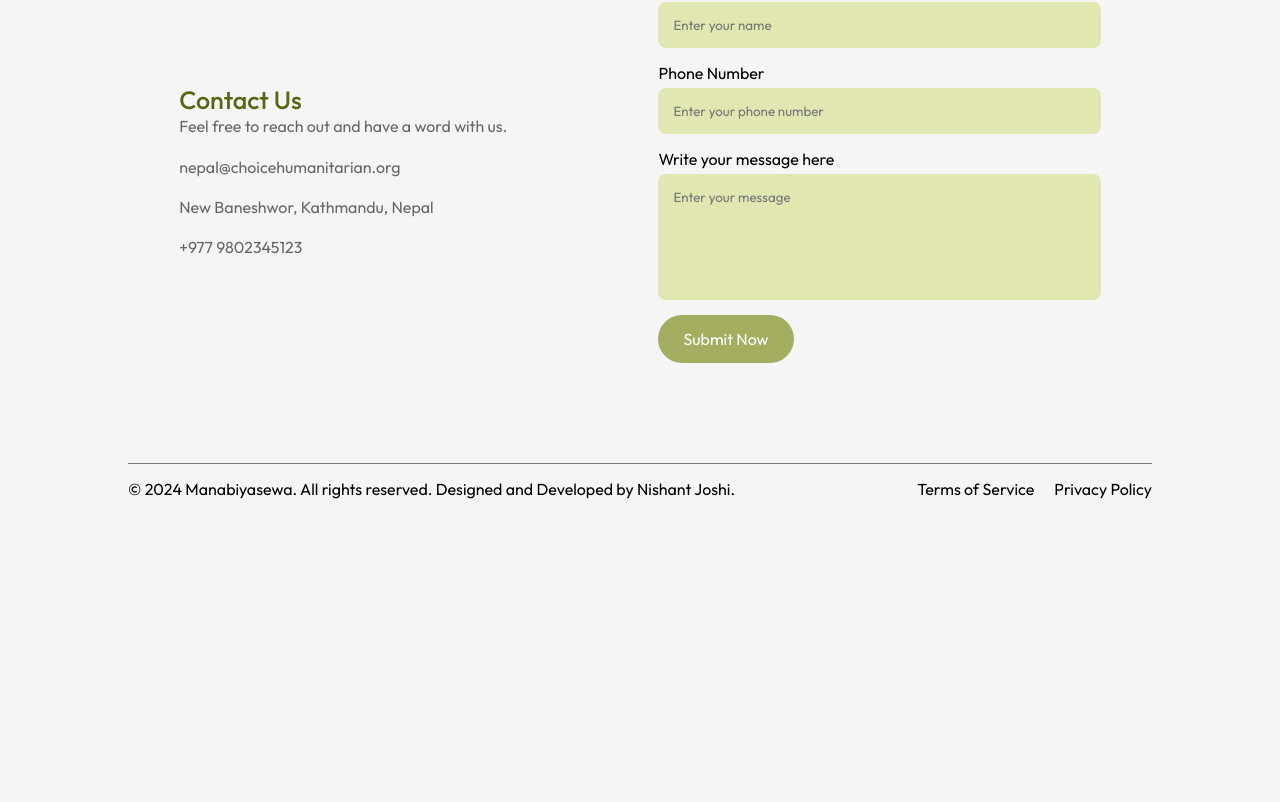
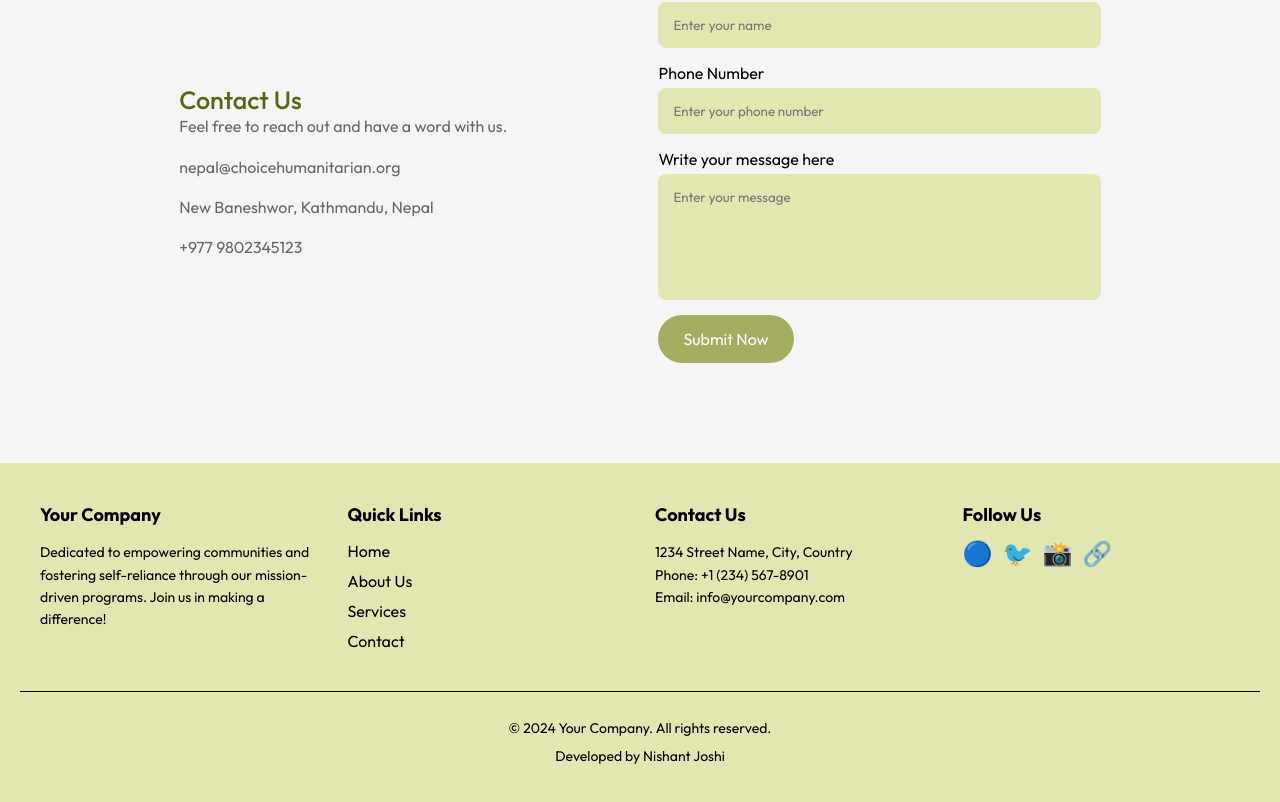
Before and after one commit to ZocNishant/choicenepal_website, a React (Vite) app in the folder choicenepal_website/: page / in a window 1280 px wide. Shown: the part 2806-3608 px from the top of the page. Before the commit the page ends 3330 px from the top, so only its background shows below. Built offline with nearby package versions, Linux system fonts and the light colour scheme; a web font is replaced by a local one.

Commit message:
footer refined

```diff
--- a/choicenepal_website/src/App.jsx
+++ b/choicenepal_website/src/App.jsx
@@ -1,4 +1,3 @@
-import React from "react";
 import Navbar from "./components/Navbar/Navbar";
 import Hero from "./components/Hero/Hero";
 import Projects from "./components/Projects/Projects";
@@ -28,8 +27,8 @@ const App = () => {
         <Testimonials />
         <Title subtitle="Contact Us" title="Have a word with us" />
         <Contact />
+      </div>
         <Footer />
-      </div>
     </>
   );
 };
--- a/choicenepal_website/src/components/Footer/Footer.css
+++ b/choicenepal_website/src/components/Footer/Footer.css
@@ -1,31 +1,95 @@
+/* Footer Container */
 .footer {
+  background-color: #e2e7b2;
+  color: #000;
+  padding: 40px 20px;
+  width: 100%;
   margin: 10px auto;
-  display: flex;
-  align-items: center;
-  justify-content: space-between;
-  border-top: 1px solid #797979;
-  padding: 15px 0;
+  margin-bottom: 0;
 }
 
-.footer ul li {
-  list-style: none;
-  display: inline-block;
-  margin-left: 20px;
+.footer-content {
+  display: flex;
+  flex-wrap: wrap;
+  max-width: 1200px;
+  margin: 0 auto;
+  gap: 30px;
 }
 
-/* media query */
+.footer-about,
+.footer-links,
+.footer-contact,
+.footer-social {
+  flex: 1 1 200px;
+  min-width: 200px;
+}
 
-@media (max-width: 600px) {
-  .footer {
-    display: block;
+.footer h2,
+.footer h3 {
+  font-size: 18px;
+  margin-bottom: 15px;
+  color: #000;
+}
+
+.footer p {
+  font-size: 14px;
+  line-height: 1.6;
+}
+
+.footer a {
+  color: #000;
+  text-decoration: none;
+}
+
+.footer a:hover {
+  text-decoration: underline;
+}
+
+.footer-links ul {
+  list-style: none;
+  padding: 0;
+}
+
+.footer-links li {
+  margin-bottom: 10px;
+}
+
+.footer-social .social-icons a {
+  font-size: 24px;
+  margin-right: 10px;
+  transition: color 0.3s ease;
+}
+
+.footer-social .social-icons a:hover {
+  color: #ffdd57;
+}
+
+/* Footer Bottom */
+.footer-bottom {
+  border-top: 1px solid #000;
+  margin-top: 30px;
+  padding-top: 20px;
+  text-align: center;
+  font-size: 14px;
+  color: #000;
+}
+
+.footer-bottom p {
+  margin: 5px 0;
+}
+
+/* Responsive Design */
+@media (max-width: 768px) {
+  .footer-content {
+    flex-direction: column;
+    align-items: center;
     text-align: center;
   }
 
-  .footer ul li {
-    margin: 10px;
-  }
-
-  .footer ul {
-    margin-top: 10px;
+  .footer-about,
+  .footer-links,
+  .footer-contact,
+  .footer-social {
+    flex: 1 1 100%;
   }
 }
--- a/choicenepal_website/src/components/Footer/Footer.jsx
+++ b/choicenepal_website/src/components/Footer/Footer.jsx
@@ -1,17 +1,50 @@
-import React from "react";
 import "./Footer.css";
 
 const Footer = () => {
-  const currentYear = new Date().getFullYear();
+  return (
+    <footer className="footer">
+      <div className="footer-content">
+        <div className="footer-about">
+          <h2>Your Company</h2>
+          <p>
+            Dedicated to empowering communities and fostering self-reliance
+            through our mission-driven programs. Join us in making a difference!
+          </p>
+        </div>
 
-  return (
-    <div className="footer">
-      <p>&copy; {currentYear} Manabiyasewa. All rights reserved. Designed and Developed by Nishant Joshi.</p>
-      <ul>
-        <li>Terms of Service</li>
-        <li>Privacy Policy</li>
-      </ul>
-    </div>
+        <div className="footer-links">
+          <h3>Quick Links</h3>
+          <ul>
+            <li><a href="#home">Home</a></li>
+            <li><a href="#about">About Us</a></li>
+            <li><a href="#services">Services</a></li>
+            <li><a href="#contact">Contact</a></li>
+          </ul>
+        </div>
+
+        <div className="footer-contact">
+          <h3>Contact Us</h3>
+          <p>1234 Street Name, City, Country</p>
+          <p>Phone: +1 (234) 567-8901</p>
+          <p>Email: info@yourcompany.com</p>
+        </div>
+
+        <div className="footer-social">
+          <h3>Follow Us</h3>
+          <div className="social-icons">
+            <a href="#facebook" aria-label="Facebook">🔵</a>
+            <a href="#twitter" aria-label="Twitter">🐦</a>
+            <a href="#instagram" aria-label="Instagram">📸</a>
+            <a href="#linkedin" aria-label="LinkedIn">🔗</a>
+          </div>
+        </div>
+      </div>
+
+      <div className="footer-bottom">
+        <p>&copy; {new Date().getFullYear()} Your Company. All rights reserved.</p>
+        <p>Developed by Nishant Joshi</p>
+      </div>
+    </footer>
   );
 };
 
--- a/choicenepal_website/src/components/Hero/Hero.css
+++ b/choicenepal_website/src/components/Hero/Hero.css
@@ -14,14 +14,11 @@
   color: #fff;
 }
 
-
-
 .heroText {
   text-align: center;
   max-width: 800px;
   color: #fff;
 }
-
 
 .heroText h1 {
   font-size: 55px;
```
